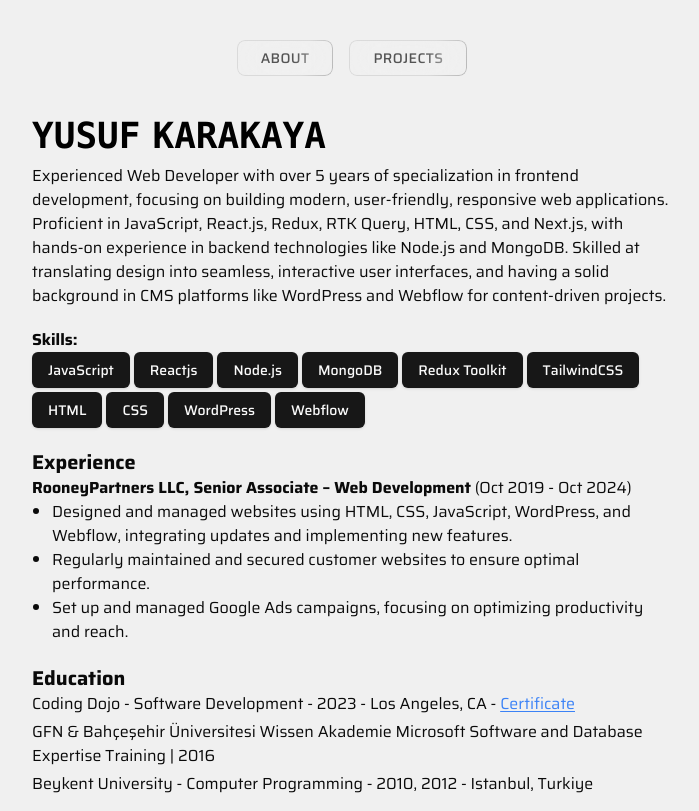
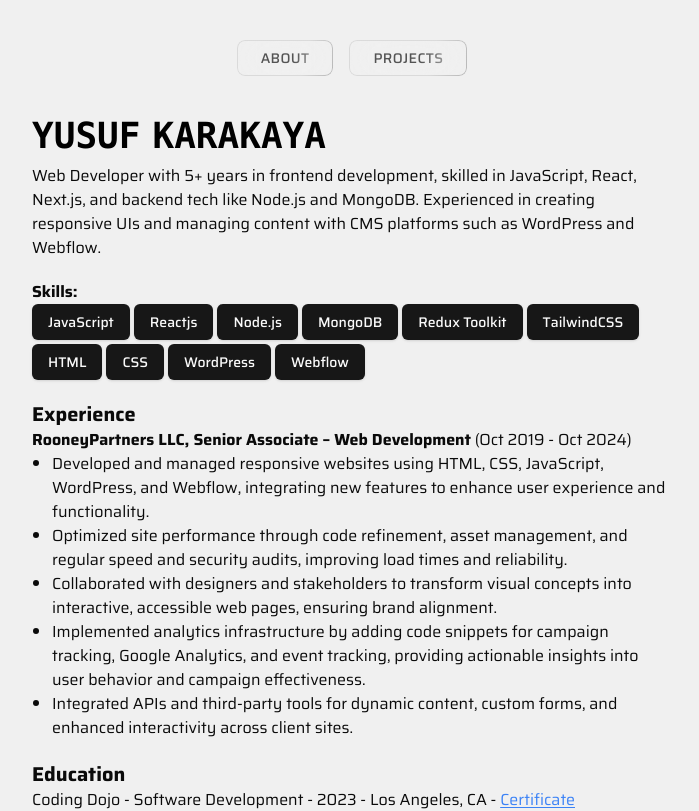
Before and after one commit to yusufkarakaya/yusufkarakaya-nextjs, a Next.js app: page / in a window 1280 px wide. Shown: the top 811 px of the page, without its empty margins (288-987 px from the left). Built offline with nearby package versions, Linux system fonts and the light colour scheme.

Commit message:
updated about

```diff
--- a/app/page.tsx
+++ b/app/page.tsx
@@ -22,14 +22,10 @@ export default function Home() {
               text="Yusuf Karakaya"
             />
             <p className=" text-sm md:text-base">
-              Experienced Web Developer with over 5 years of specialization in
-              frontend development, focusing on building modern, user-friendly,
-              responsive web applications. Proficient in JavaScript, React.js,
-              Redux, RTK Query, HTML, CSS, and Next.js, with hands-on experience
-              in backend technologies like Node.js and MongoDB. Skilled at
-              translating design into seamless, interactive user interfaces, and
-              having a solid background in CMS platforms like WordPress and
-              Webflow for content-driven projects.
+              Web Developer with 5+ years in frontend development, skilled in
+              JavaScript, React, Next.js, and backend tech like Node.js and
+              MongoDB. Experienced in creating responsive UIs and managing
+              content with CMS platforms such as WordPress and Webflow.
             </p>
 
             <div className="mt-5 text-sm md:text-base">
@@ -57,17 +53,30 @@ export default function Home() {
                 </p>
                 <ul className="list-disc ml-5">
                   <li>
-                    Designed and managed websites using HTML, CSS, JavaScript,
-                    WordPress, and Webflow, integrating updates and implementing
-                    new features.
+                    Developed and managed responsive websites using HTML, CSS,
+                    JavaScript, WordPress, and Webflow, integrating new features
+                    to enhance user experience and functionality.
                   </li>
                   <li>
-                    Regularly maintained and secured customer websites to ensure
-                    optimal performance.
+                    Optimized site performance through code refinement, asset
+                    management, and regular speed and security audits, improving
+                    load times and reliability.
                   </li>
                   <li>
-                    Set up and managed Google Ads campaigns, focusing on
-                    optimizing productivity and reach.
+                    Collaborated with designers and stakeholders to transform
+                    visual concepts into interactive, accessible web pages,
+                    ensuring brand alignment.
+                  </li>
+                  <li>
+                    Implemented analytics infrastructure by adding code snippets
+                    for campaign tracking, Google Analytics, and event tracking,
+                    providing actionable insights into user behavior and
+                    campaign effectiveness.
+                  </li>
+                  <li>
+                    Integrated APIs and third-party tools for dynamic content,
+                    custom forms, and enhanced interactivity across client
+                    sites.
                   </li>
                 </ul>
               </div>
```
